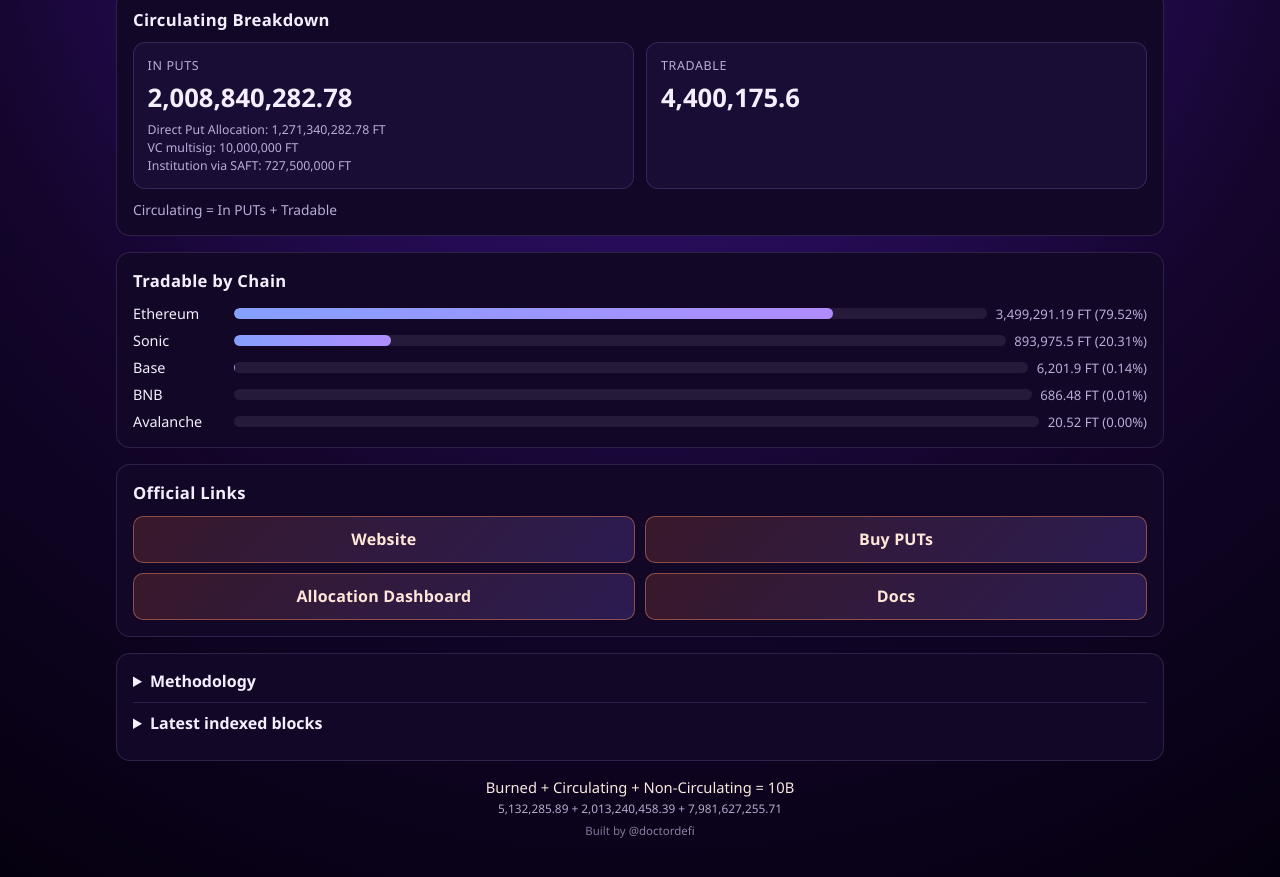
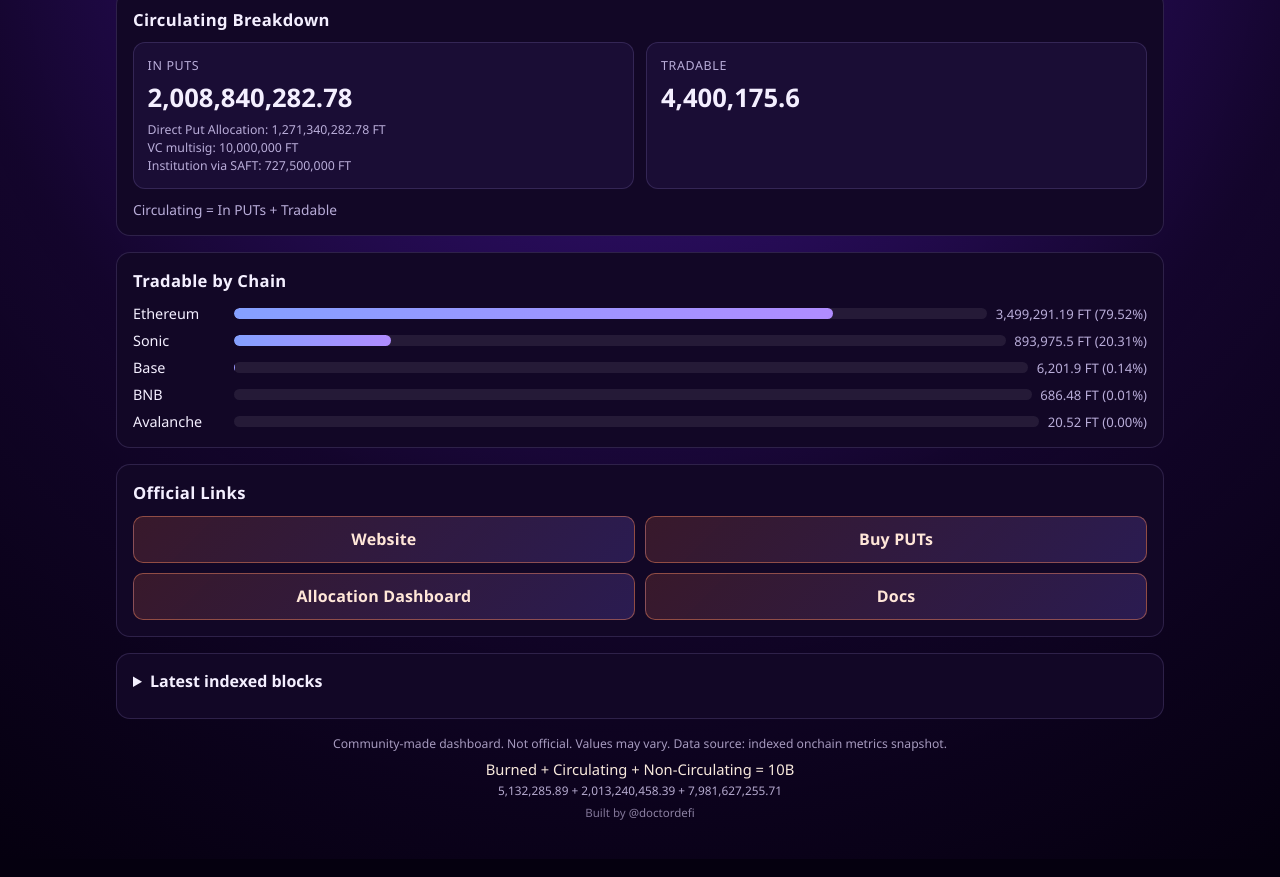
Before and after one commit to DoctorDeFi/ftdashboard, a website: page public/index.html in a window 1280 px wide. Shown: the part 499-1376 px from the top of the page. Drawn offline with Linux system fonts and the light colour scheme.

Commit message:
remove methodology section and add bottom disclaimer

```diff
--- a/public/index.html
+++ b/public/index.html
@@ -73,16 +73,13 @@
 
       <section class="accordion-wrap">
         <details>
-          <summary>Methodology</summary>
-          <div class="details-body" id="methodologyBody"></div>
-        </details>
-        <details>
           <summary>Latest indexed blocks</summary>
           <div class="details-body" id="blocksBody"></div>
         </details>
       </section>
 
       <footer class="footnote">
+        <p class="disclaimer-bottom">Community-made dashboard. Not official. Values may vary. Data source: indexed onchain metrics snapshot.</p>
         <p class="eq-title">Burned + Circulating + Non-Circulating = 10B</p>
         <p class="eq-values" id="finalNumbers"></p>
         <p class="credit">Built by <a href="https://x.com/doctordefi" target="_blank" rel="noopener noreferrer">@doctordefi</a></p>
--- a/public/main.js
+++ b/public/main.js
@@ -6,7 +6,6 @@ const splitMetaEl = document.getElementById("splitMeta");
 const splitLegendEl = document.getElementById("splitLegend");
 const circulatingBreakdownEl = document.getElementById("circulatingBreakdown");
 const tradableByChainEl = document.getElementById("tradableByChain");
-const methodologyBodyEl = document.getElementById("methodologyBody");
 const blocksBodyEl = document.getElementById("blocksBody");
 const finalNumbersEl = document.getElementById("finalNumbers");
 
@@ -133,12 +132,6 @@ function render(payload) {
     .join("");
   blocksBodyEl.innerHTML = latestItems || "No block metadata available.";
 
-  methodologyBodyEl.innerHTML = `
-    <div>Community-made dashboard. Not official. Values may vary.</div>
-    <div>Data source: indexed onchain metrics snapshot.</div>
-    <div>Burned, circulating, non-circulating shown against 10B FT total supply.</div>
-  `;
-
   const updatedAt = payload.updatedAt ? new Date(payload.updatedAt).toLocaleString() : "n/a";
   updatedAtEl.textContent = `Updated: ${updatedAt}`;
   heroTotalSupplyEl.textContent = `${fmtWei(currentTotalSupply, decimals)}`;
@@ -161,7 +154,6 @@ async function loadDashboard() {
     splitLegendEl.innerHTML = "";
     circulatingBreakdownEl.innerHTML = "";
     tradableByChainEl.innerHTML = "";
-    methodologyBodyEl.innerHTML = "";
     blocksBodyEl.innerHTML = "";
     finalNumbersEl.textContent = "";
   }
--- a/public/styles.css
+++ b/public/styles.css
@@ -290,6 +290,11 @@ summary {
 }
 
 .footnote { text-align: center; margin-top: 1rem; }
+.disclaimer-bottom {
+  margin: 0 0 0.45rem;
+  font-size: 0.76rem;
+  color: rgba(200, 188, 226, 0.82);
+}
 .eq-title { margin: 0; font-size: 0.92rem; color: #f8e9dc; }
 .eq-values { margin: 0.22rem 0 0; font-size: 0.74rem; color: rgba(200, 188, 226, 0.9); }
 .credit { margin: 0.45rem 0 0; font-size: 0.72rem; color: rgba(200, 188, 226, 0.62); }
```
